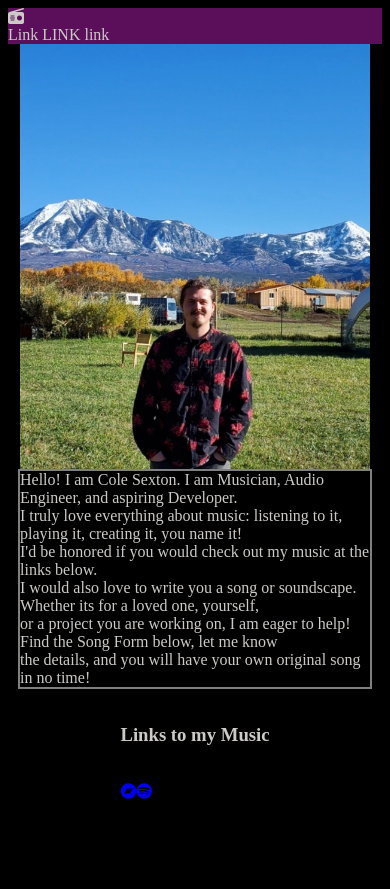
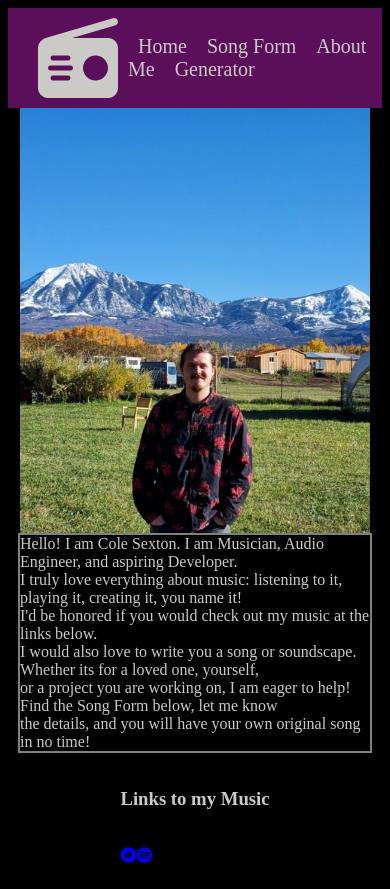
Before and after one commit to ColeSexton/final-U1-Cole-S, a React (Vite) app in the folder coles-webpage/: page /Bio in a window 390 px wide. Before the commit the page ends 844 px from the top, so only its background shows below. Built offline with nearby package versions, Linux system fonts and the light colour scheme.

Commit message:
header added to every page

```diff
--- a/coles-webpage/src/App.css
+++ b/coles-webpage/src/App.css
@@ -27,11 +27,6 @@ footer{
 
 
 
-.navbar{
-    color:rgb(204, 202, 199);
-    background-color:#5b0f5b;
-
-}
 
 
 
--- a/coles-webpage/src/App.jsx
+++ b/coles-webpage/src/App.jsx
@@ -6,6 +6,8 @@ import Bio from './components/Bio';
 import SongForm from './components/SongForm';
 import Generator from './components/Generator';
 import Submission from './components/Submission';
+import Header from "./components/reuse/Header";
+
 
 function App() {
 
--- a/coles-webpage/src/components/Bio.jsx
+++ b/coles-webpage/src/components/Bio.jsx
@@ -8,7 +8,7 @@ const Bio = () =>{
         <div>
             <Header/>
 
-            <img id="profilePic" src= "/profilePIC.jpg"/>
+            <img id="profilePic" src= "/profilePIC.jpg" alt="Cole in Colorado, in front of mountains."/>
 
 
             <p id="bioP">
--- a/coles-webpage/src/components/Generator.jsx
+++ b/coles-webpage/src/components/Generator.jsx
@@ -1,7 +1,10 @@
+import Header from "./reuse/Header";
+
 const Generator = () =>{
 
     return(
         <div>
+        <Header />
             <div>
                 <button>PRESS ME</button>
             </div>
--- a/coles-webpage/src/components/SongForm.jsx
+++ b/coles-webpage/src/components/SongForm.jsx
@@ -6,6 +6,8 @@ import { LuGuitar } from "react-icons/lu";
 import "./SongForm.css";
 import { Link, useNavigate } from "react-router-dom";
 import { Navigate } from "react-router-dom";
+import Header from "./reuse/Header";
+
 
 const SongForm = () =>{
 const [formData, setFormData] = useState({
@@ -85,7 +87,10 @@ const handleSubmit = (event) => {
 
 
     return(
+        <>
+        <Header />
         <div className="songForm">
+
             <h1>Song Form</h1>
 
             <form className="formSelection" onSubmit={handleSubmit}>
@@ -361,6 +366,7 @@ const handleSubmit = (event) => {
 
             </div>
         </div>
+        </>
     )
 
 }
--- a/coles-webpage/src/components/Submission.jsx
+++ b/coles-webpage/src/components/Submission.jsx
@@ -1,8 +1,11 @@
 import SongForm from "./SongForm";
+import Header from "./reuse/Header";
+
 
 const Submission = () =>{
     return(
         <div className="submitPage">
+        <Header />
 
             <div>
                 <h2>SUBMITTED SUCCESSFULLY</h2>
--- a/coles-webpage/src/components/reuse/Header.css
+++ b/coles-webpage/src/components/reuse/Header.css
@@ -0,0 +1,47 @@
+.navbar{
+    display: flex;
+    justify-content: space-between;
+    align-items: center;
+    padding:10px;
+    color:rgb(204, 202, 199);
+    background-color:#5b0f5b;
+
+}
+
+.navIcon{
+    margin-left: 10px;
+}
+
+
+
+
+.navbar-center{
+position: absolute;
+left: 50%;
+transform: translateX(-50%);
+}
+
+.headerLinks{
+  font-size: 20px;
+  margin: 0 10px;
+}
+
+.headerLinks a{
+    color:rgb(204, 202, 199);
+    text-decoration: none;
+}
+
+.headerLinks a:hover{
+    color: black;
+}
+
+@media (max-width: 800px) {
+  .navbar-center {
+    position: static;
+    transform: none;
+    flex-direction: column;
+    align-items: center;
+    margin: auto;
+  }
+
+}
--- a/coles-webpage/src/components/reuse/Header.jsx
+++ b/coles-webpage/src/components/reuse/Header.jsx
@@ -1,18 +1,25 @@
-//Import CSS
+import { Link } from "react-router-dom";
+import "./Header.css" ;
 
 const Header = () =>{
     return(
         <nav className="navbar">
 
             <div className="navbar-left">
-                <i class="fa-solid fa-radio"></i>
+                <span className="headerLinks"><Link to={'/'}><i className="fa-solid fa-radio fa-4x navIcon"></i></Link></span>
             </div>
 
             <div className="navbar-center">
-                Link LINK link
+            <span className="headerLinks"><Link to={'/'}>Home</Link></span>
+            <span className="headerLinks"><Link to={'/SongForm'}>Song Form</Link></span>
+            <span className="headerLinks"><Link to={'/Bio'}>About Me</Link></span>
+            <span className="headerLinks"><Link to={'/Generator'}>Generator</Link></span>
+
             </div>
 
-            <div className="navbar-right"></div>
+            <div className="navbar-right">
+
+            </div>
 
         </nav>
     )
```
Also changed, not shown: coles-webpage/src/components/MainPage.jsx (line endings or trailing spaces).
